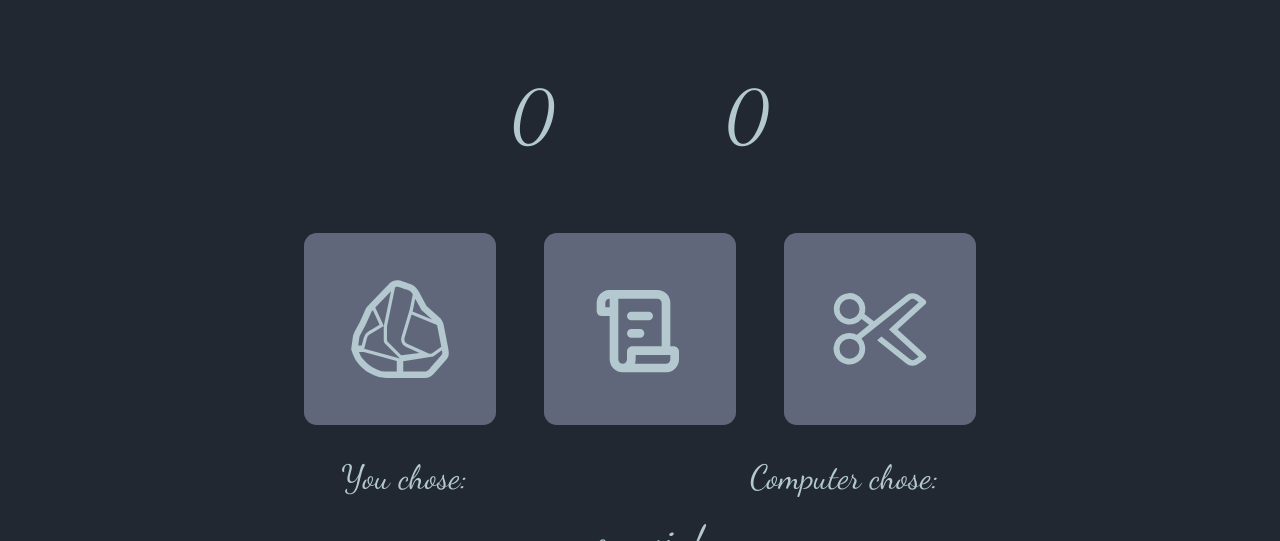
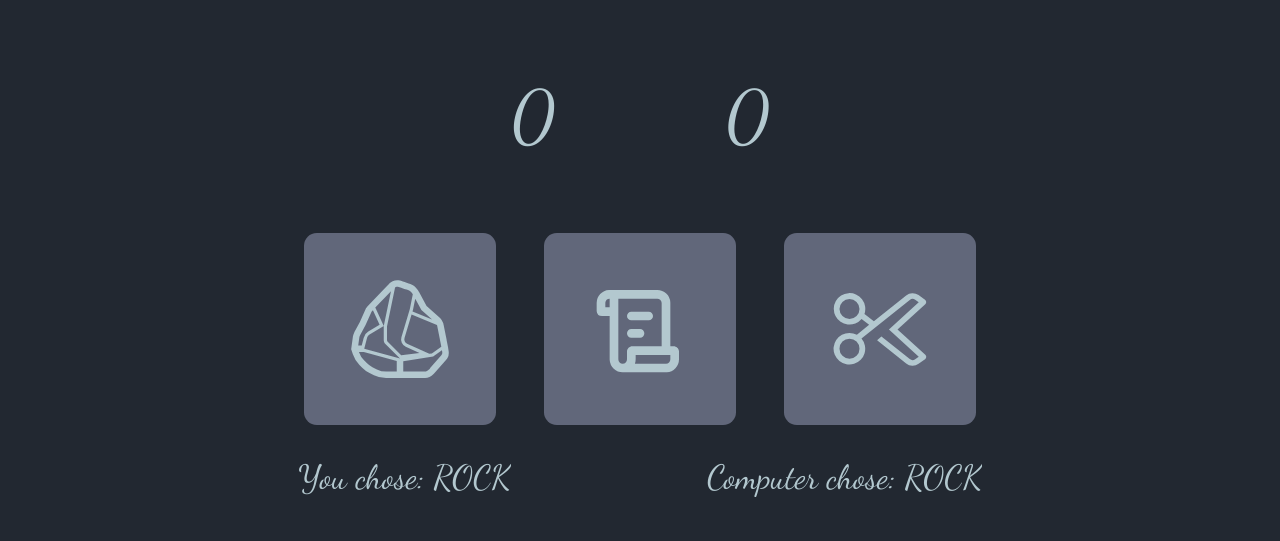
Before and after one commit to NikolaGedovic/Rock-Paper-Scissors, a plain HTML site: page index.html in a window 1280 px wide. Both pictures are taken after a click on the element 400 px from the left and 587 px from the top of the page. Shown: the part 259-800 px from the top of the page. Drawn offline with Linux system fonts and the light colour scheme; a web font is replaced by a local one.

Commit message:
display choices on screen

```diff
--- a/index.html
+++ b/index.html
@@ -109,7 +109,7 @@
           Computer chose:
         </div>
       </div>
-      <div class="winner">you win!</div>
+      <div id="winner"></div>
     </main>
     <!-- <footer>
       <div>
--- a/script.js
+++ b/script.js
@@ -25,6 +25,13 @@ function getComputerChoice() {
   return choices[random];
 }
 
+function displayChoice() {
+  document.querySelector("#player-choice-display").innerHTML = `You chose: ${playerChoice.toUpperCase()}`;
+
+  document.querySelector("#computer-choice-display").innerHTML = `Computer chose: ${computerChoice.toUpperCase()}`;
+}
+
+
 // Game Logic
 function playRound() {
   computerChoice = getComputerChoice();
@@ -39,7 +46,7 @@ function playRound() {
 
   // Call the function to update the scores
   scoreUpdate();
-
+  displayChoice();
 }
 
 // Determine The Winner
```
